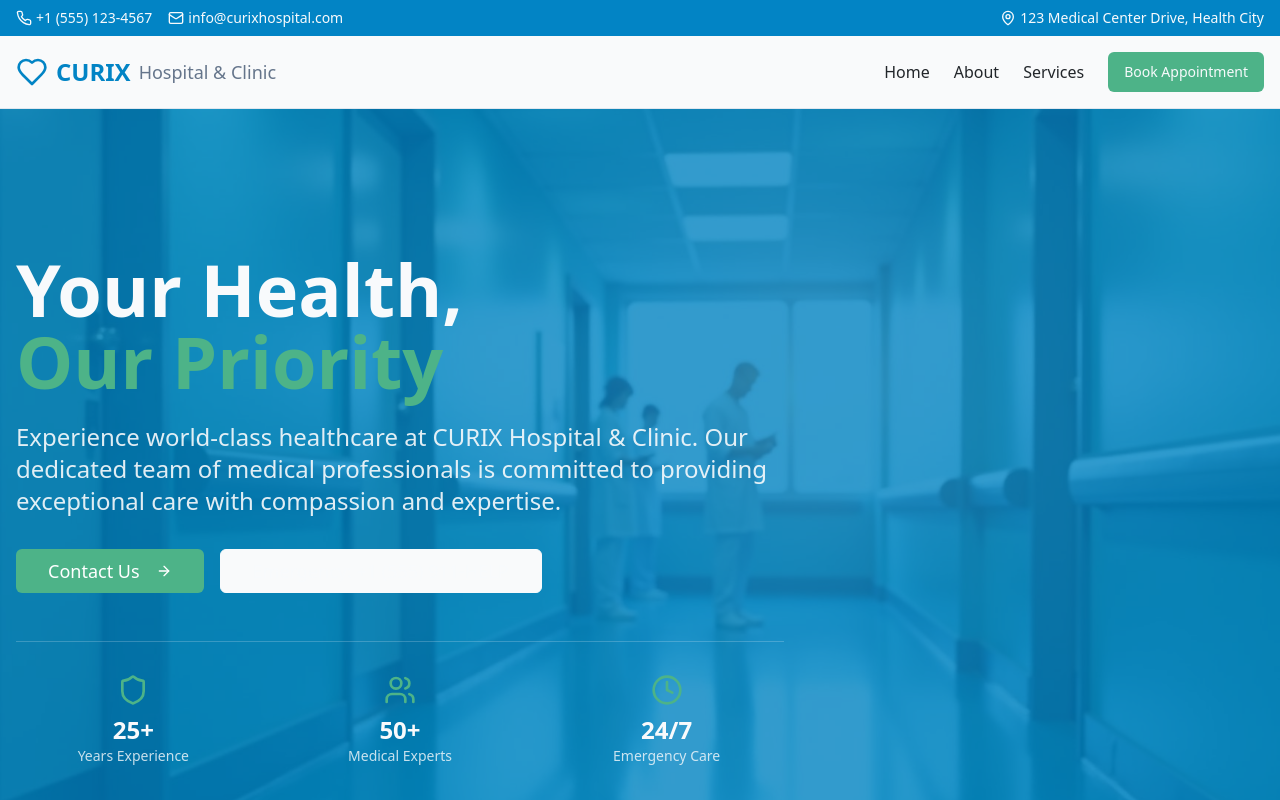
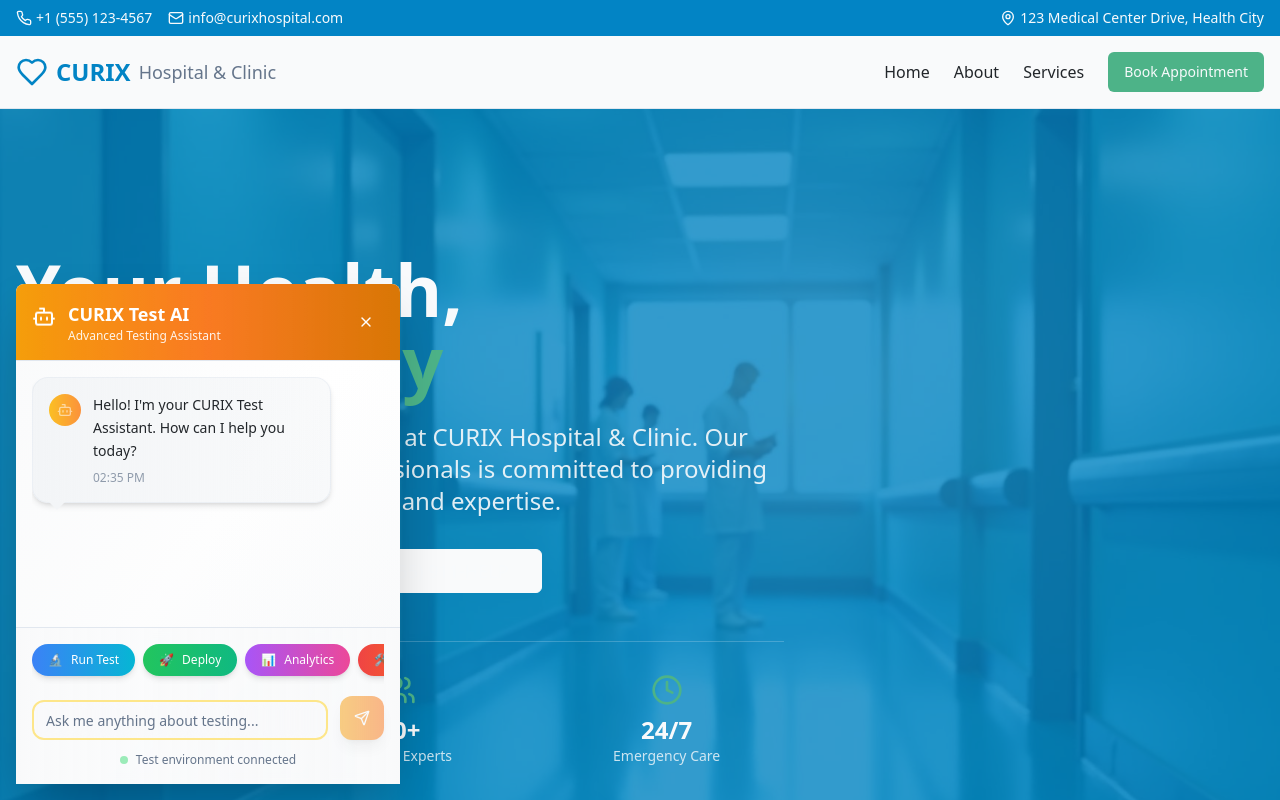
Before and after one commit to zainam-decodes/curix-connect-site, a React (Vite) app: page / in a window 1280 px wide. Both pictures are taken after a click on the button 48 px from the left and 751 px from the top of the page. Shown: the top 800 px of the page. Built offline with nearby package versions, Linux system fonts and the light colour scheme.

Commit message:
Add advanced chatbot
Create a new, advanced chatbot component with enhanced features and styling, connected to the provided webhook URL.

```diff
--- a/src/components/ChatBotTest.tsx
+++ b/src/components/ChatBotTest.tsx
@@ -103,7 +103,172 @@ const ChatBotTest = () => {
           <MessageSquare className="w-6 h-6 transition-transform duration-300 hover:rotate-12" />
         </Button>}
 
-      {isOpen}
+      {isOpen && (
+        <Card className="w-96 h-[500px] flex flex-col shadow-2xl border-0 bg-gradient-to-br from-background via-card to-muted/50 animate-scale-in backdrop-blur-xl">
+          {/* Header with gradient */}
+          <div className="flex items-center justify-between p-4 border-b bg-gradient-to-r from-amber-500 via-orange-500 to-amber-600 text-white rounded-t-lg relative overflow-hidden">
+            <div className="absolute inset-0 bg-gradient-to-r from-transparent via-white/10 to-transparent animate-pulse"></div>
+            <div className="flex items-center gap-3 animate-fade-in relative z-10">
+              <div className="relative">
+                <Bot className="w-6 h-6 animate-bounce" />
+                <div className="absolute -top-1 -right-1 w-3 h-3 bg-green-400 rounded-full animate-ping"></div>
+              </div>
+              <div>
+                <h3 className="font-bold text-lg">CURIX Test AI</h3>
+                <p className="text-xs opacity-90">Advanced Testing Assistant</p>
+              </div>
+            </div>
+            <Button
+              variant="ghost"
+              size="sm"
+              onClick={() => setIsOpen(false)}
+              className="text-white hover:bg-white/20 h-9 w-9 p-0 hover:rotate-180 transition-all duration-500 relative z-10"
+            >
+              <X className="w-5 h-5" />
+            </Button>
+          </div>
+
+          {/* Messages Area */}
+          <ScrollArea className="flex-1 p-4 bg-gradient-to-b from-transparent to-muted/20">
+            <div className="space-y-4">
+              {messages.map((message, index) => (
+                <div
+                  key={message.id}
+                  className={`flex ${message.isUser ? 'justify-end' : 'justify-start'} animate-fade-in`}
+                  style={{ animationDelay: `${index * 0.1}s` }}
+                >
+                  <div className={`group max-w-[85%] ${
+                    message.isUser
+                      ? 'order-1'
+                      : 'order-2'
+                  }`}>
+                    <div className={`p-4 rounded-2xl transition-all duration-300 hover:scale-[1.02] relative ${
+                      message.isUser
+                        ? 'bg-gradient-to-r from-amber-500 to-orange-500 text-white shadow-lg hover:shadow-xl'
+                        : 'bg-gradient-to-r from-muted to-muted/50 text-foreground border border-border/50 shadow-md hover:shadow-lg'
+                    }`}>
+                      {/* Avatar */}
+                      <div className={`flex items-start gap-3 ${message.isUser ? 'flex-row-reverse' : 'flex-row'}`}>
+                        <div className={`w-8 h-8 rounded-full flex items-center justify-center flex-shrink-0 ${
+                          message.isUser
+                            ? 'bg-white/20 backdrop-blur-sm'
+                            : 'bg-gradient-to-r from-amber-400 to-orange-400'
+                        }`}>
+                          {message.isUser ? (
+                            <User className="w-4 h-4 text-white" />
+                          ) : (
+                            <Bot className="w-4 h-4 text-white animate-pulse" />
+                          )}
+                        </div>
+                        <div className="flex-1 min-w-0">
+                          <p className="text-sm leading-relaxed break-words">{message.text}</p>
+                          <p className={`text-xs mt-2 opacity-70 ${
+                            message.isUser ? 'text-white/80' : 'text-muted-foreground'
+                          }`}>
+                            {message.timestamp.toLocaleTimeString([], { hour: '2-digit', minute: '2-digit' })}
+                          </p>
+                        </div>
+                      </div>
+
+                      {/* Decorative elements */}
+                      {!message.isUser && (
+                        <div className="absolute -bottom-2 left-4 w-0 h-0 border-l-8 border-r-8 border-t-8 border-l-transparent border-r-transparent border-t-muted"></div>
+                      )}
+                      {message.isUser && (
+                        <div className="absolute -bottom-2 right-4 w-0 h-0 border-l-8 border-r-8 border-t-8 border-l-transparent border-r-transparent border-t-amber-500"></div>
+                      )}
+                    </div>
+                  </div>
+                </div>
+              ))}
+
+              {/* Typing indicator */}
+              {isLoading && (
+                <div className="flex justify-start animate-fade-in">
+                  <div className="bg-gradient-to-r from-muted to-muted/50 p-4 rounded-2xl border border-border/50 shadow-md">
+                    <div className="flex items-center gap-3">
+                      <div className="w-8 h-8 rounded-full bg-gradient-to-r from-amber-400 to-orange-400 flex items-center justify-center">
+                        <Bot className="w-4 h-4 text-white animate-pulse" />
+                      </div>
+                      <div className="flex space-x-2">
+                        <div className="w-3 h-3 bg-gradient-to-r from-amber-400 to-orange-400 rounded-full animate-bounce [animation-delay:-0.3s]"></div>
+                        <div className="w-3 h-3 bg-gradient-to-r from-amber-400 to-orange-400 rounded-full animate-bounce [animation-delay:-0.15s]"></div>
+                        <div className="w-3 h-3 bg-gradient-to-r from-amber-400 to-orange-400 rounded-full animate-bounce"></div>
+                      </div>
+                      <span className="text-xs text-muted-foreground animate-pulse">AI is thinking...</span>
+                    </div>
+                  </div>
+                </div>
+              )}
+            </div>
+            <div ref={messagesEndRef} />
+          </ScrollArea>
+
+          {/* Input Area */}
+          <div className="p-4 border-t bg-gradient-to-r from-background via-muted/30 to-background backdrop-blur-sm">
+            {/* Quick Actions */}
+            <div className="flex gap-2 mb-3 overflow-x-auto pb-2">
+              {[
+                { icon: "🔬", text: "Run Test", color: "from-blue-500 to-cyan-500" },
+                { icon: "🚀", text: "Deploy", color: "from-green-500 to-emerald-500" },
+                { icon: "📊", text: "Analytics", color: "from-purple-500 to-pink-500" },
+                { icon: "🛠️", text: "Debug", color: "from-red-500 to-orange-500" }
+              ].map((action, idx) => (
+                <button
+                  key={action.text}
+                  onClick={() => {
+                    setInputMessage(action.text);
+                    setTimeout(() => sendMessage(), 100);
+                  }}
+                  disabled={isLoading}
+                  className={`px-4 py-2 text-xs bg-gradient-to-r ${action.color} text-white rounded-full hover:scale-105 transition-all duration-300 whitespace-nowrap shadow-md hover:shadow-lg disabled:opacity-50 animate-fade-in`}
+                  style={{ animationDelay: `${idx * 0.1}s` }}
+                >
+                  <span className="mr-2">{action.icon}</span>
+                  {action.text}
+                </button>
+              ))}
+            </div>
+
+            {/* Input */}
+            <div className="flex gap-3 items-end">
+              <div className="flex-1 relative">
+                <Input
+                  value={inputMessage}
+                  onChange={(e) => setInputMessage(e.target.value)}
+                  onKeyPress={handleKeyPress}
+                  placeholder="Ask me anything about testing..."
+                  disabled={isLoading}
+                  className="border-2 border-amber-200 focus:border-amber-400 transition-all duration-300 hover:border-amber-300 rounded-xl pr-12 bg-background/50 backdrop-blur-sm"
+                />
+                <div className="absolute right-3 top-1/2 transform -translate-y-1/2">
+                  {inputMessage.trim() && (
+                    <div className="w-2 h-2 bg-green-400 rounded-full animate-ping"></div>
+                  )}
+                </div>
+              </div>
+              <Button
+                onClick={sendMessage}
+                disabled={!inputMessage.trim() || isLoading}
+                size="lg"
+                className="bg-gradient-to-r from-amber-500 to-orange-500 hover:from-amber-600 hover:to-orange-600 transition-all duration-300 hover:scale-110 shadow-lg hover:shadow-xl disabled:opacity-50 disabled:hover:scale-100 rounded-xl h-11 w-11 p-0"
+              >
+                <Send className={`w-5 h-5 transition-transform duration-200 ${
+                  isLoading ? 'animate-pulse' : 'hover:translate-x-0.5 hover:-translate-y-0.5'
+                }`} />
+              </Button>
+            </div>
+
+            {/* Status indicator */}
+            <div className="flex items-center justify-center mt-3">
+              <div className="flex items-center gap-2 text-xs text-muted-foreground">
+                <div className="w-2 h-2 bg-green-400 rounded-full animate-pulse"></div>
+                <span>Test environment connected</span>
+              </div>
+            </div>
+          </div>
+        </Card>
+      )}
     </div>;
 };
 export default ChatBotTest;
```
